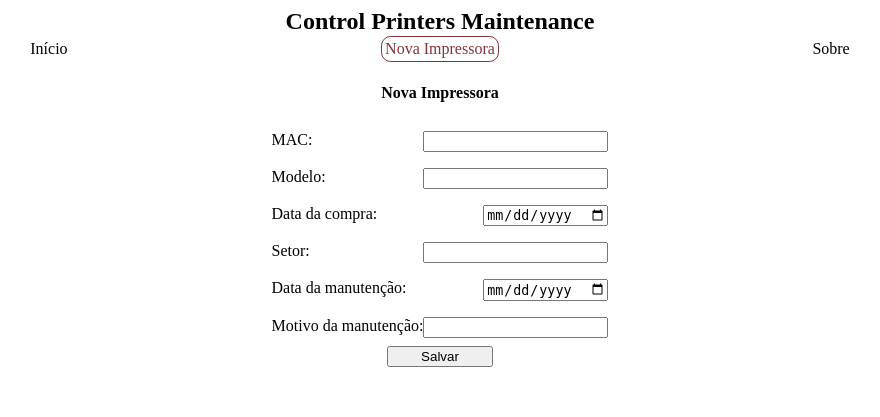
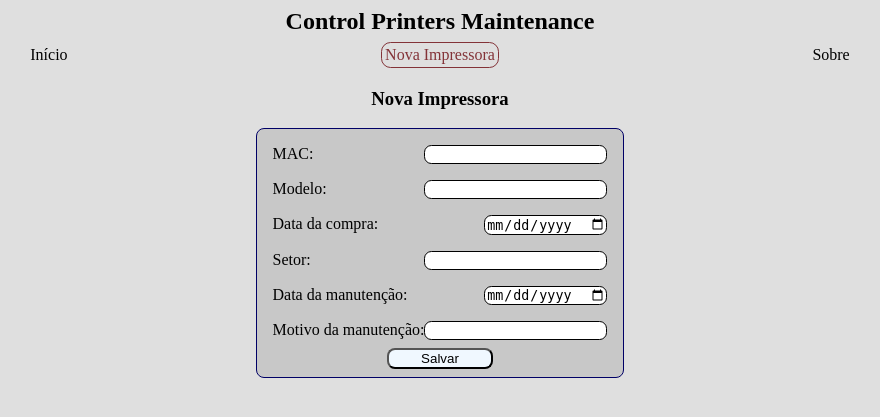
Before and after one commit to Chamoouske/PrintersMaintenanceFlask, a Flask app: page /cadastro in a window 1280 px wide. Shown: the top 417 px of the page, without its empty margins (200-1080 px from the left). Run offline with Flask 2, Linux system fonts and the light colour scheme.

Commit message:
Feat: Function for get values to form create

```diff
--- a/src/main.py
+++ b/src/main.py
@@ -1,7 +1,7 @@
 import sys
 from pathlib import Path
 
-from flask import Flask
+from flask import Flask, request
 from views.home import homepage
 from views.about import page_about
 from views.create import create_printer
@@ -17,14 +17,26 @@ app = Flask(__name__,
         template_folder='views/templates'
     )
 
-@app.route('/', methods=['GET'])
+@app.route('/')
 def home():
     return homepage()
-
 
 @app.route('/cadastro')
 def create_new_printer():
     return create_printer()
+
+@app.route('/new_printer', methods=['POST'])
+def new_printer():
+    mac = request.form['mac']
+    model = request.form['model']
+    sector = request.form['sector']
+    purchased_date = request.form['purchased_date']
+    date_maintenance = request.form['date_maintenance']
+    reason_maintenance = request.form['reason_maintenance']
+    if mac == '' or model == '':
+        return create_printer(error=True)
+    mac = mac.replace("'", "[']")
+    return create_printer(saved=True)
 
 @app.route('/sobre')
 def about_app():
--- a/src/views/create.py
+++ b/src/views/create.py
@@ -1,4 +1,4 @@
 from flask import render_template
 
-def create_printer():
-    return render_template('create.html', selected='new_printer')
+def create_printer(error=False,saved=False):
+    return render_template('create.html', selected='new_printer', error=error, saved=saved)
--- a/src/views/static/styles/style.css
+++ b/src/views/static/styles/style.css
@@ -1,3 +1,6 @@
+body {
+    background-color: rgb(223, 223, 223);
+}
 .container {
     display: flex;
     align-items: center;
@@ -7,6 +10,7 @@
 
 .menu-bar{
     width: 90%;
+    margin-top: 0.4rem;
     display: flex;
     align-items: center;
     justify-content: space-around;
@@ -33,7 +37,53 @@ h2 {
     margin: 0.5rem;
 }
 
+.form {
+    border: 0.1rem solid #006;
+    border-radius: 0.5rem;
+    padding: 0.5rem;
+    background-color: #0000001a;
+}
+
 .form > button {
     width: 30%;
+    border-radius: 0.5rem;
     align-self: center;
+    background-color: aliceblue;
 }
+
+input {
+    border: 0.09rem solid #000;
+    border-radius: 0.46rem;
+}
+
+.msg {
+    padding: 0.5rem;
+    margin: 0.2rem;
+    border: 0.1rem solid #000;
+    border-radius: 0.6rem;
+}
+
+.error {
+    color: aliceblue;
+    background-color: #ff0000;
+}
+
+.success {
+    background-color: #2bff00;
+}
+
+table{
+    text-align: center;
+    border: 0.1rem solid;
+    border-collapse: collapse;
+    padding: 0.1rem;
+}
+
+td, th {
+    border-right: 0.1rem solid;
+    padding: 0.1rem 0.5rem;
+}
+
+tr {
+    border-bottom: 0.05rem solid;
+}
--- a/src/views/templates/create.html
+++ b/src/views/templates/create.html
@@ -5,7 +5,13 @@
 {% endblock %}
 
 {% block content %}
-    <h4>Nova Impressora</h4>
+    <h3>Nova Impressora</h3>
+    {% if error %}
+        <div class="msg error">Erro ao Salvar</div>
+    {% endif %}
+    {% if saved %}
+        <div class="msg success">Sucesso ao Salvar</div>
+    {% endif %}
     <form method="post" action="{{ url_for('new_printer') }}" class="form create-printer">
         <label for="mac">
             MAC:
```
Also changed, not shown: src/controller/validate_fields.py (added, +8 -0 lines), src/models/printer.py (added, +16 -0 lines).
